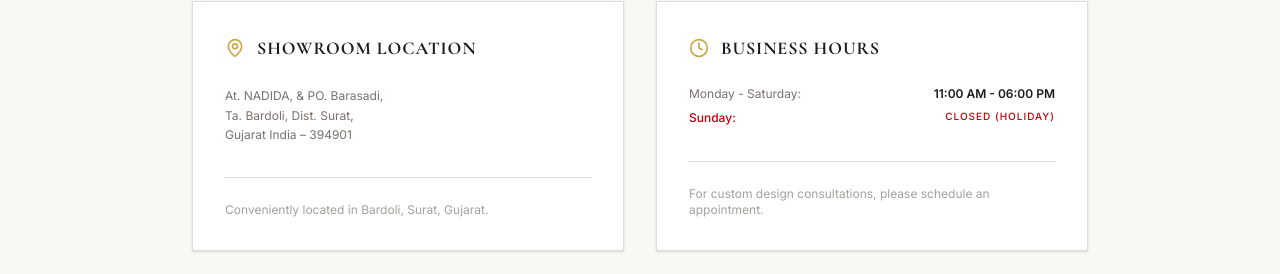
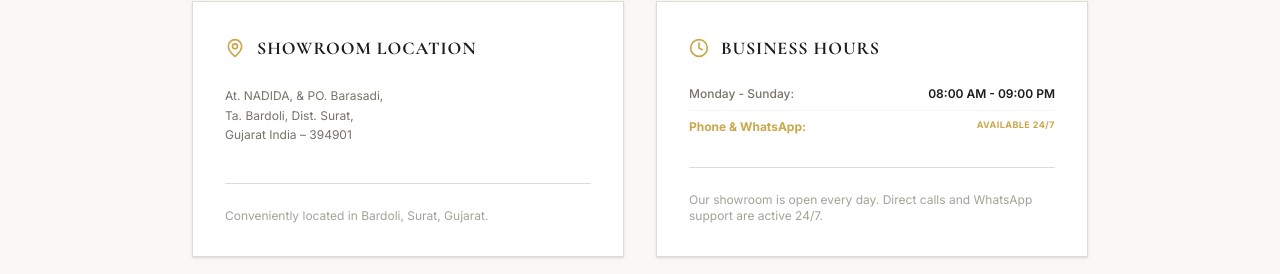
Before and after one commit to bypra1ham/Jeet-Furniture-Mart, a Next.js app: page /contact in a window 1280 px wide. Shown: the part 305-579 px from the top of the page. Built offline with nearby package versions, Linux system fonts and the light colour scheme; no server answers; a web font is replaced by a local one.

Commit message:
Update contact hours and support availability in ContactPage

```diff
--- a/app/contact/page.tsx
+++ b/app/contact/page.tsx
@@ -54,18 +54,18 @@ export default function ContactPage() {
                 </h2>
               </div>
               <ul className="text-xs text-stone-500 font-sans space-y-2">
-                <li className="flex justify-between">
-                  <span>Monday - Saturday:</span>
-                  <span className="font-semibold text-[#1C1C1E]">11:00 AM - 06:00 PM</span>
+                <li className="flex justify-between font-medium">
+                  <span>Monday - Sunday:</span>
+                  <span className="font-semibold text-[#1C1C1E]">08:00 AM - 09:00 PM</span>
                 </li>
-                <li className="flex justify-between text-red-700 font-medium">
-                  <span>Sunday:</span>
-                  <span className="uppercase tracking-widest text-[10px]">Closed (Holiday)</span>
+                <li className="flex justify-between text-[#C9A84C] font-bold mt-2 pt-2 border-t border-stone-100">
+                  <span>Phone &amp; WhatsApp:</span>
+                  <span className="uppercase tracking-wider text-[9px]">Available 24/7</span>
                 </li>
               </ul>
             </div>
             <div className="mt-8 pt-6 border-t border-[#E0DDD8] text-xs text-stone-400">
-              For custom design consultations, please schedule an appointment.
+              Our showroom is open every day. Direct calls and WhatsApp support are active 24/7.
             </div>
           </div>
         </div>
```
